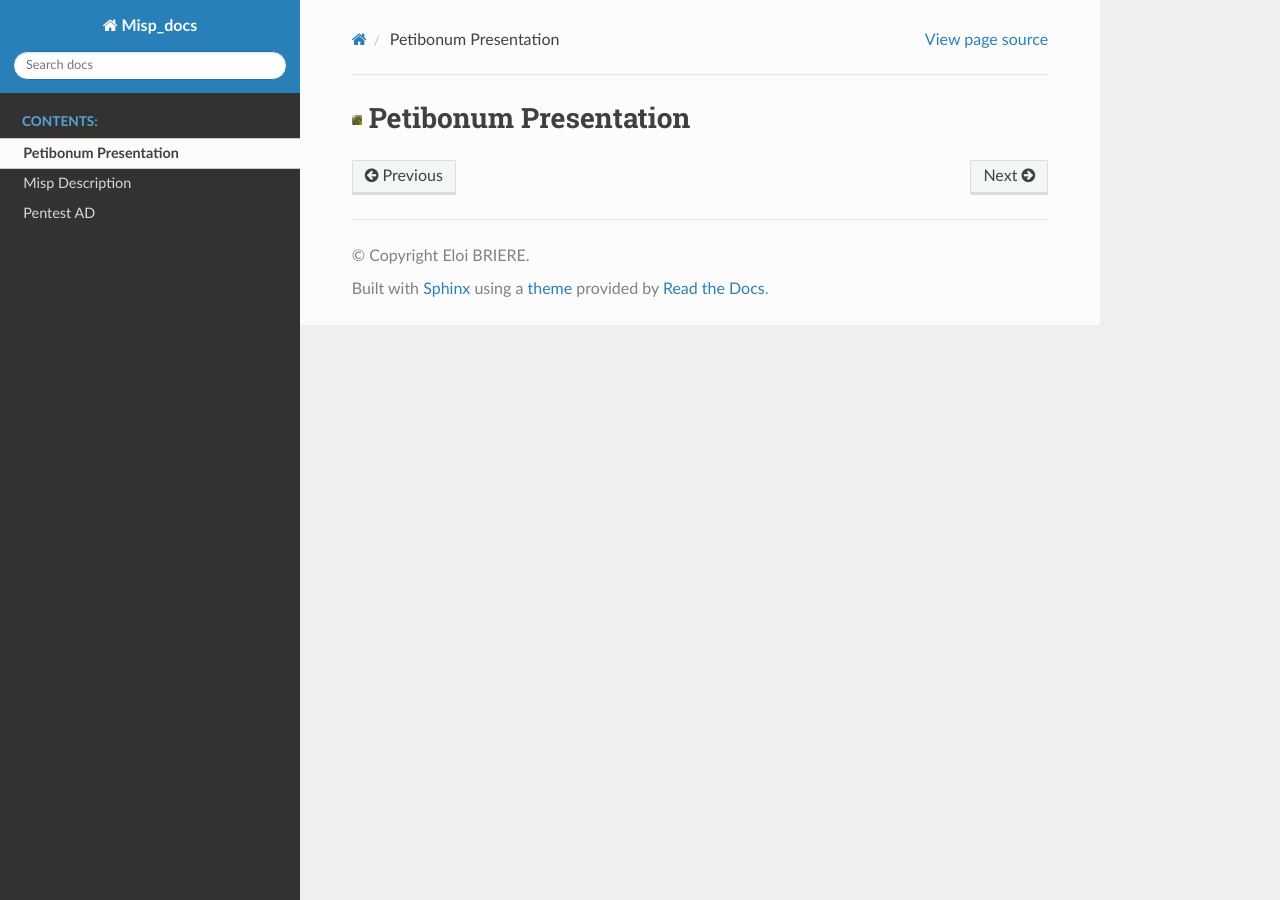
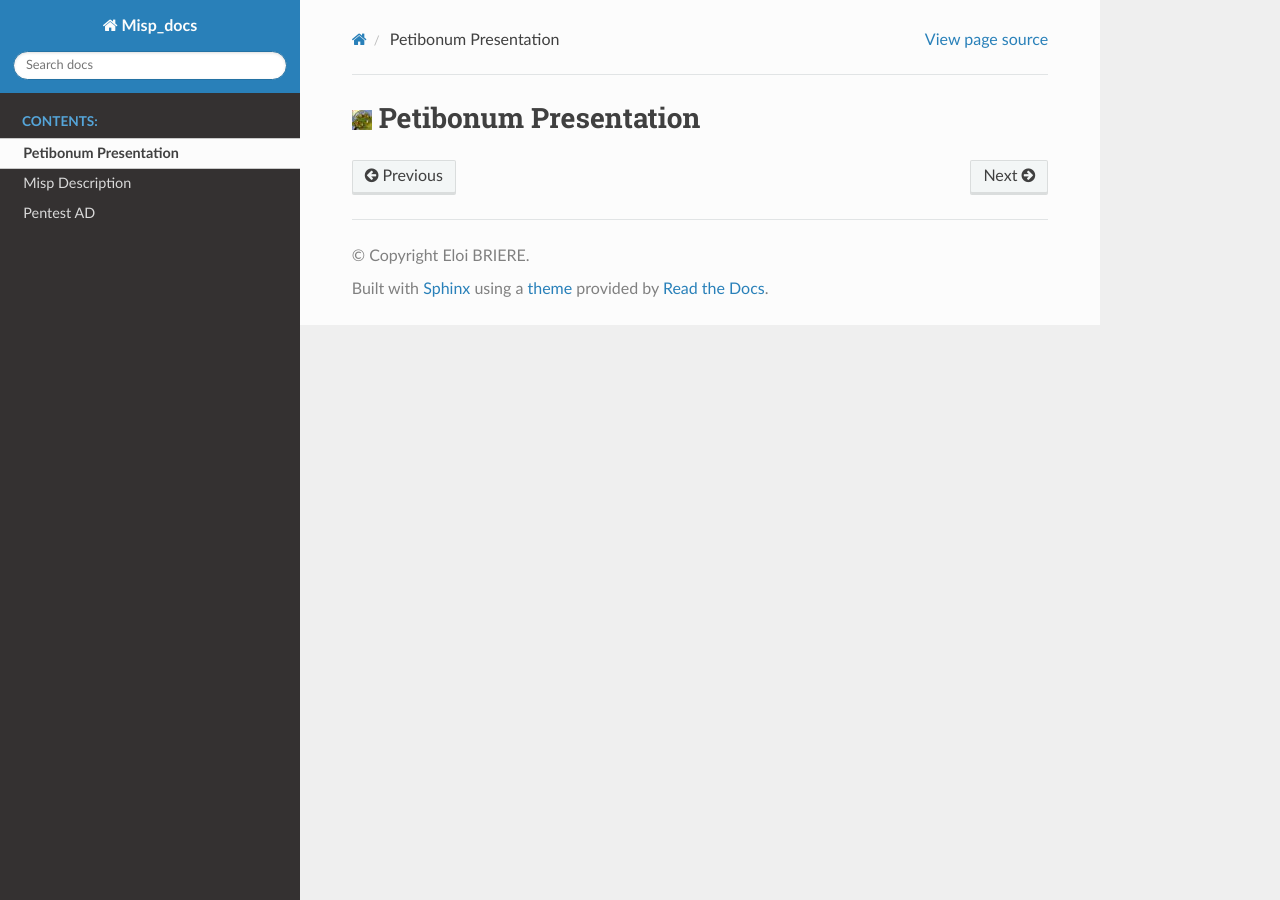
Before and after one commit to Iole-Bri/misp_docs_2, a Sphinx documentation site: the page built from docs/source/src/me.md, in a window 1280 px wide. Built offline with Sphinx 7.4.7 and the Read the Docs theme 2.0.0, drawn with Linux system fonts in a browser that asks for light colours.

Commit message:
modif me.md + add Petibonum_20.jpeg

```diff
--- a/docs/source/src/me.md
+++ b/docs/source/src/me.md
@@ -1 +1 @@
-# ![](img/Petibonum_10.jpeg) Petibonum Presentation
+# ![](img/Petibonum_20.jpeg) Petibonum Presentation
```
Also changed, not shown: docs/source/src/img/Petibonum_20.jpeg (added).
